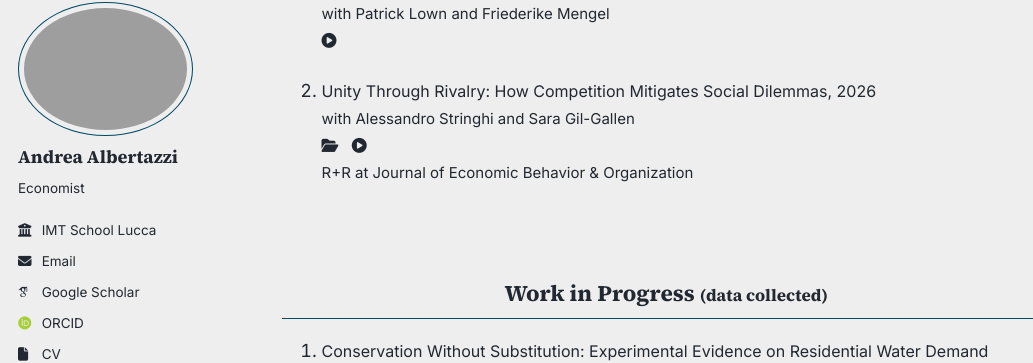
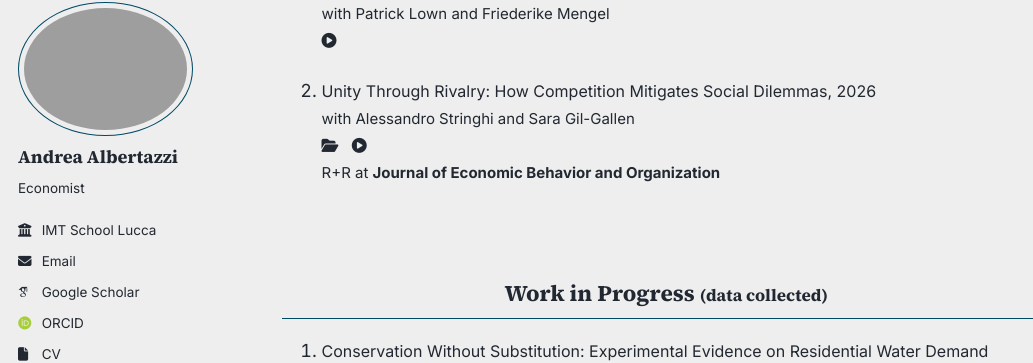
Before and after one commit to tazze87/tazze87.github.io, a Jekyll site: the page built from _pages/about.md, in a window 1280 px wide and 900 px high, scrolled down 802 px. Shown: the part 97-460 px from the top of the window, without its empty margins (0-1033 px from the left). Built offline with Jekyll 4.4.1, drawn with Linux system fonts in a browser that asks for light colours; some web fonts are replaced; a script that is not in the unit is left out.

Commit message:
Update about.md

```diff
--- a/_pages/about.md
+++ b/_pages/about.md
@@ -89,7 +89,7 @@ author_profile: true
       <a class="icon-link" href="/video.html?src=/files/The_Enemy_of_My_Enemy.mp4&title=Unity%20Through%20Rivalry" target="_blank" rel="noopener noreferrer">
         <i class="fas fa-play-circle" aria-hidden="true"></i>
       </a>
-         <br>R+R at Journal of Economic Behavior & Organization
+         <br>R+R at **Journal of Economic Behavior and Organization**
     </span>
 
 <br>
```
